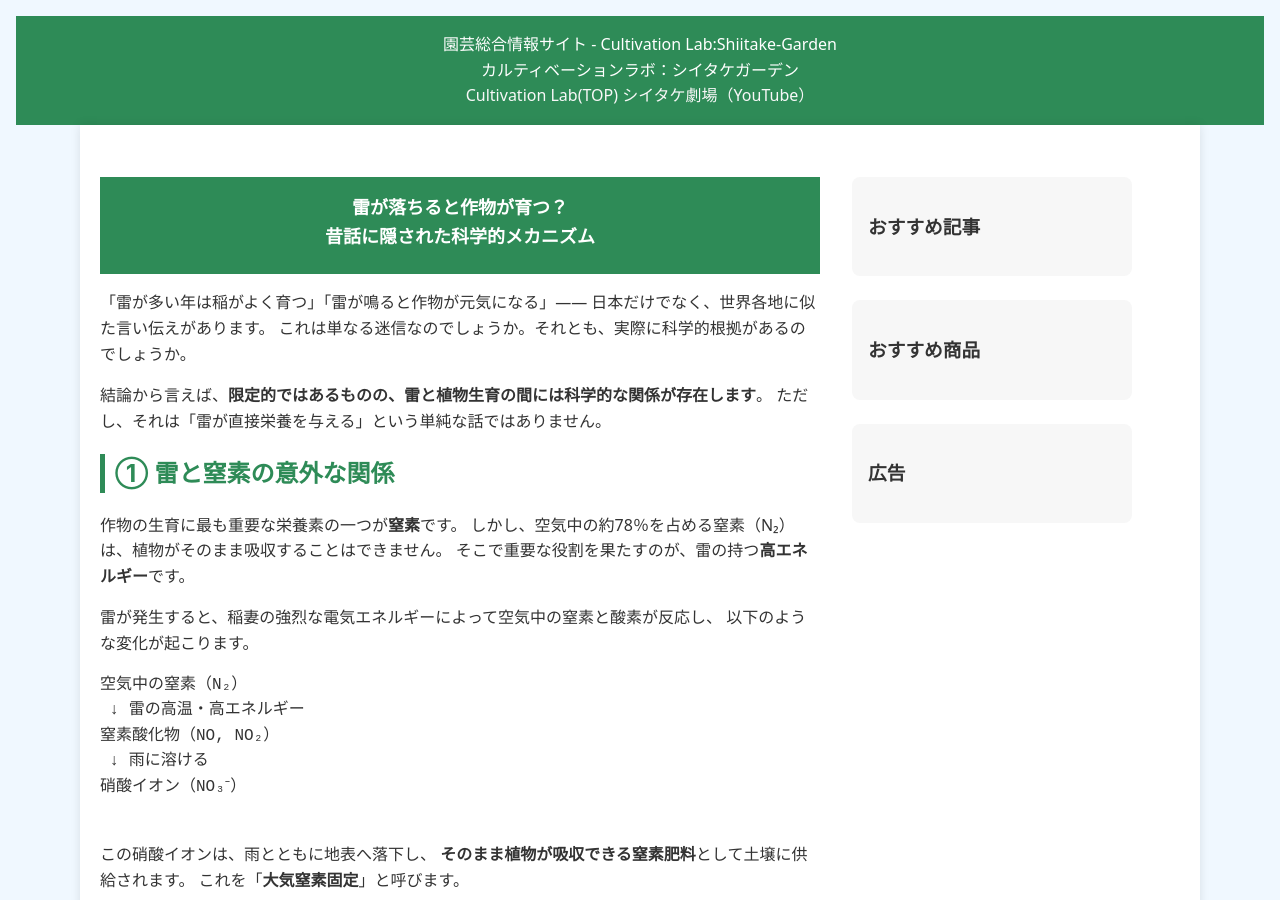
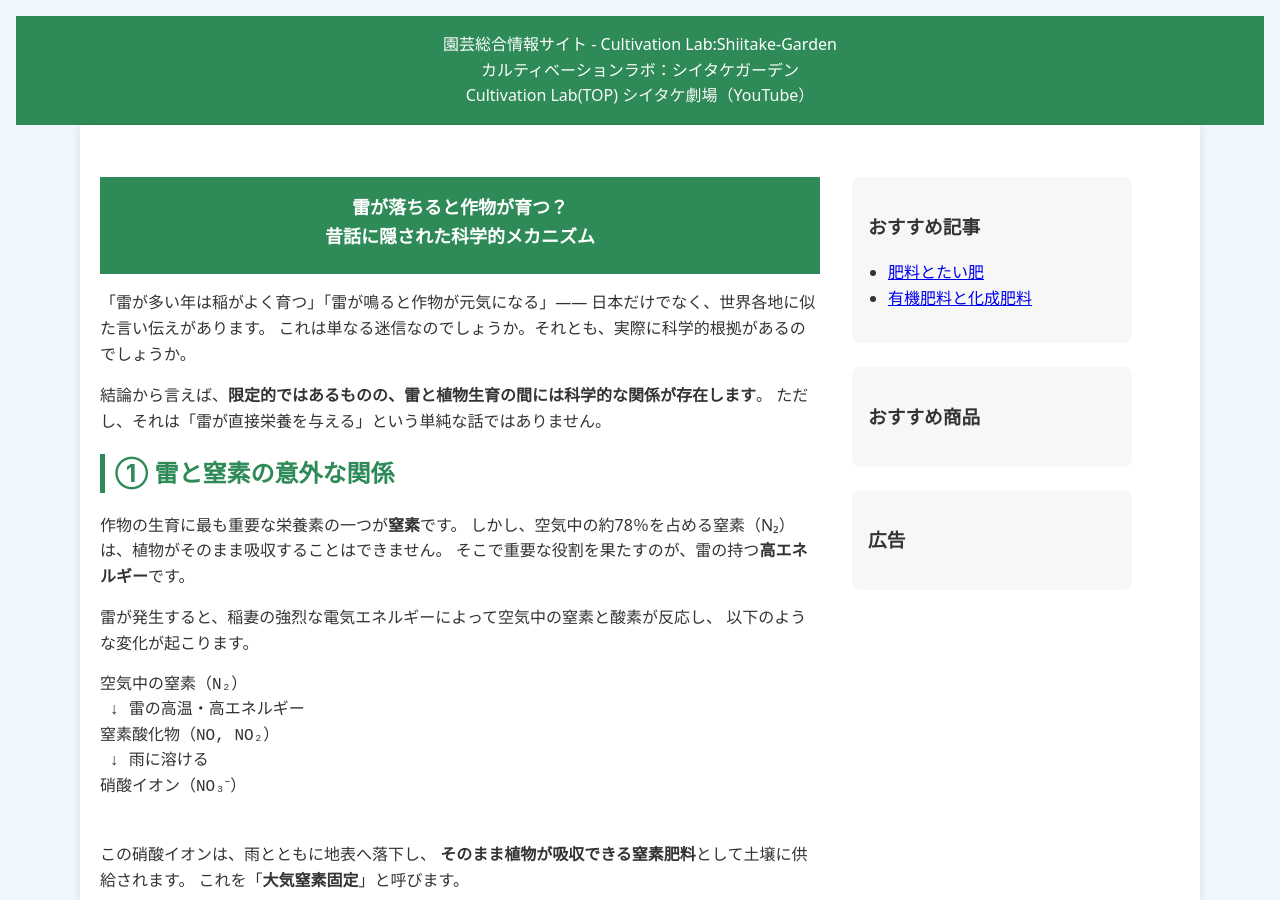
Before and after one commit to shiitake-garden/shiitake-garden.github.io, a Jekyll site: the page built from column/column_kaminari.html, in a window 1280 px wide and 900 px high. Built offline with Jekyll 4.4.1, drawn with Linux system fonts in a browser that asks for light colours.

Commit message:
Update column_kaminari.html

```diff
--- a/column/column_kaminari.html
+++ b/column/column_kaminari.html
@@ -157,8 +157,9 @@ title: カルティベーションラボ
     <div class="sidebar-block">
       <h3>おすすめ記事</h3>
       <ul>
+        <li><a href="/column/column_hiryou_taihi.html">肥料とたい肥</a></li>
+        <li><a href="/column/column_yuuki_kagaku.html">有機肥料と化成肥料</a></li>
         <!--
-        <li><a href="#">家庭菜園の病害虫対策</a></li>
         <li><a href="#">果樹の年間作業カレンダー</a></li>
         <li><a href="#">初心者向け農薬の選び方</a></li>
         -->
```
